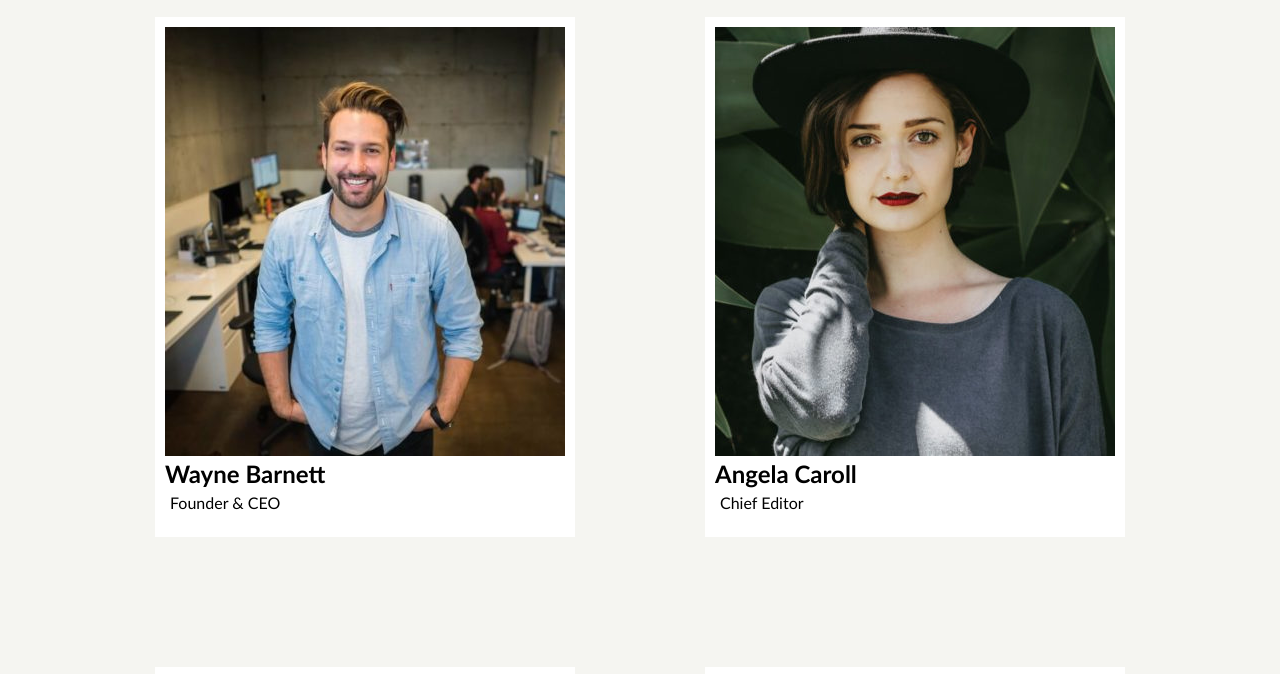
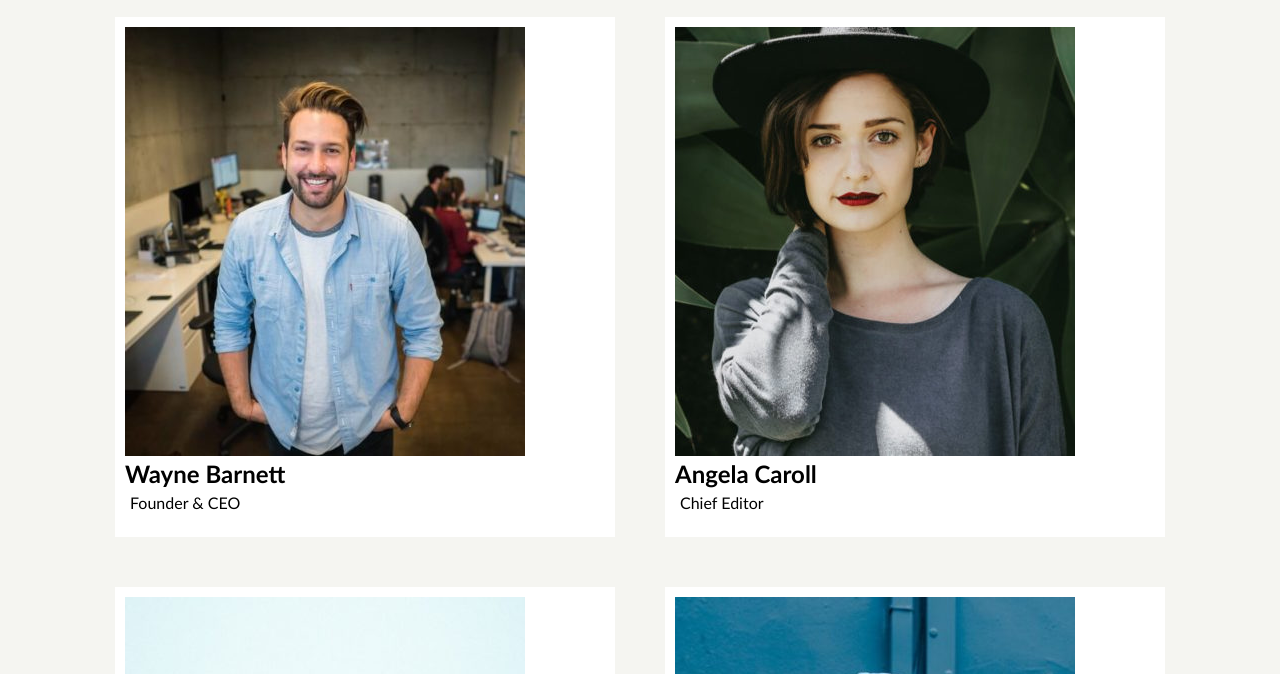
Before and after one commit to MattiaMessana/js-our-team, a plain HTML site: page index.html in a window 1280 px wide. Shown: the part 91-765 px from the top of the page. Drawn offline with Linux system fonts and the light colour scheme; files whose address does not match are found by name.

Commit message:
add: css

```diff
--- a/css/style.css
+++ b/css/style.css
@@ -35,10 +35,11 @@ h1 {
     justify-content: center;
     align-items: center;
     flex-wrap: wrap;
-    gap: 130px;
+    gap: 50px;
 }
 
 .card {
     background-color: white;
     padding: 10px;
+    width: 500px;
 }
```
